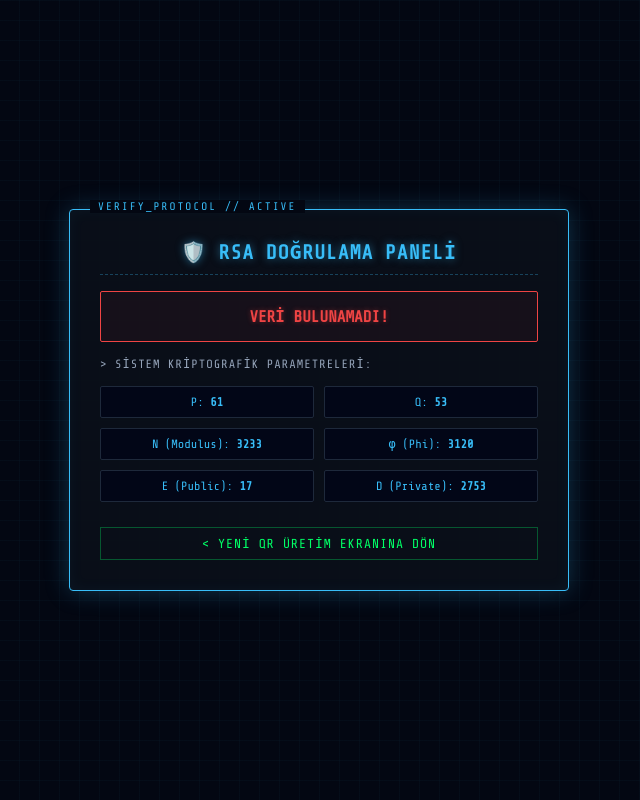
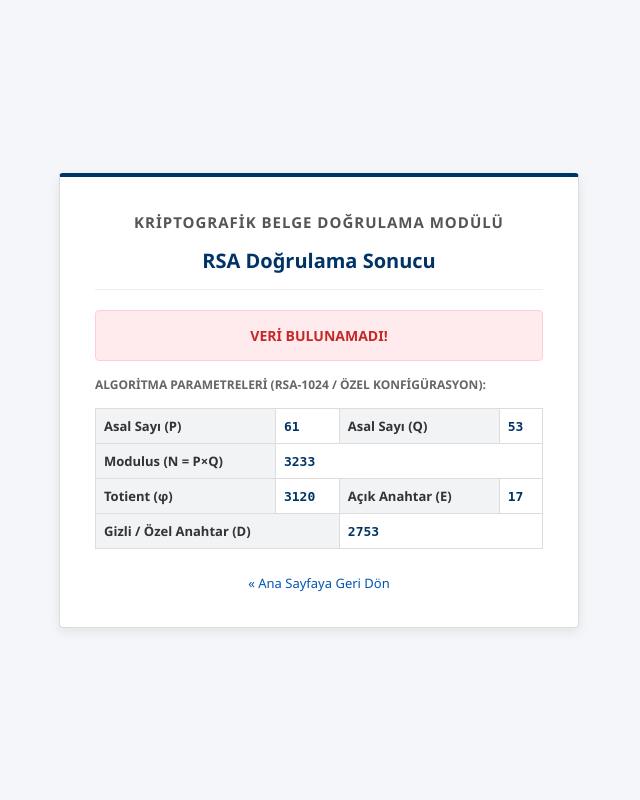
Before and after one commit to Ef3Be/vigilant-meme, a Flask app: page /coz in a window 1280 px wide. Shown: the whole page, without its empty margins (321-961 px from the left). Run offline with Flask 3, Linux system fonts and the light colour scheme.

Commit message:
Update solve.html

```diff
--- a/templates/solve.html
+++ b/templates/solve.html
@@ -3,162 +3,155 @@
 <head>
     <meta charset="UTF-8">
     <meta name="viewport" content="width=device-width, initial-scale=1.0">
-    <title>RSA // DECRYPT_VERIFY_NODE</title>
+    <title>T.C. TÜBİTAK - Resmi Belge Doğrulama Portalı</title>
     <style>
-        @import url('https://fonts.googleapis.com/css2?family=Share+Tech+Mono&display=swap');
-
         body {
-            background-color: #030712;
-            color: #38bdf8;
-            font-family: 'Share Tech Mono', monospace;
+            font-family: 'Segoe UI', Tahoma, Geneva, Verdana, sans-serif;
+            background-color: #f4f6f9;
+            color: #333;
             display: flex;
             justify-content: center;
             align-items: center;
             min-height: 100vh;
             margin: 0;
-            background-image:
-                linear-gradient(rgba(56, 189, 248, 0.03) 1px, transparent 1px),
-                linear-gradient(90deg, rgba(56, 189, 248, 0.03) 1px, transparent 1px);
-            background-size: 20px 20px;
         }
 
-        .terminal-box {
-            background: rgba(10, 15, 25, 0.95);
-            border: 1px solid #38bdf8;
-            box-shadow: 0 0 25px rgba(56, 189, 248, 0.25), inset 0 0 15px rgba(56, 189, 248, 0.05);
-            padding: 30px;
+        .portal-card {
+            background: #ffffff;
+            border: 1px solid #dcdcdc;
+            border-top: 4px solid #003366;
+            box-shadow: 0 4px 12px rgba(0,0,0,0.08);
+            padding: 35px;
             border-radius: 4px;
             width: 100%;
-            max-width: 500px;
+            max-width: 520px;
             box-sizing: border-box;
-            position: relative;
         }
 
-        .terminal-box::before {
-            content: "VERIFY_PROTOCOL // ACTIVE";
-            position: absolute;
-            top: -10px;
-            left: 20px;
-            background: #030712;
-            padding: 0 8px;
-            font-size: 11px;
-            color: #38bdf8;
-            letter-spacing: 2px;
+        .header-logo {
+            text-align: center;
+            margin-bottom: 15px;
+        }
+
+        .header-logo h1 {
+            font-size: 15px;
+            color: #555;
+            margin: 0;
+            text-transform: uppercase;
+            letter-spacing: 1px;
         }
 
         h2 {
-            color: #38bdf8;
-            text-transform: uppercase;
+            color: #003366;
             font-size: 20px;
-            margin-top: 0;
-            text-shadow: 0 0 8px rgba(56, 189, 248, 0.5);
-            border-bottom: 1px dashed rgba(56, 189, 248, 0.3);
-            padding-bottom: 10px;
-            letter-spacing: 1px;
             text-align: center;
+            margin-top: 5px;
+            margin-bottom: 20px;
+            border-bottom: 1px solid #eee;
+            padding-bottom: 15px;
         }
 
         .section-title {
             font-size: 12px;
-            color: #94a3b8;
+            font-weight: 600;
+            color: #666;
             text-transform: uppercase;
             margin-top: 15px;
             margin-bottom: 5px;
-            letter-spacing: 1px;
         }
 
-        .data-display {
-            background: #020617;
-            border: 1px solid #1e293b;
+        .data-box {
+            background: #f8f9fa;
+            border: 1px solid #ddd;
             padding: 10px;
             font-size: 13px;
-            color: #cbd5e1;
+            color: #444;
             word-break: break-all;
-            border-radius: 2px;
+            border-radius: 3px;
+            font-family: monospace;
         }
 
         .success-box {
             margin-top: 15px;
-            background: rgba(0, 255, 102, 0.05);
-            border: 1px solid #00ff66;
+            background: #e8f5e9;
+            border: 1px solid #c8e6c9;
             padding: 15px;
-            border-radius: 2px;
-            box-shadow: 0 0 10px rgba(0, 255, 102, 0.15);
+            border-radius: 4px;
             text-align: center;
         }
 
         .success-label {
-            font-size: 11px;
-            color: #00ff66;
+            font-size: 12px;
+            color: #2e7d32;
+            font-weight: bold;
             text-transform: uppercase;
-            letter-spacing: 1px;
             margin-bottom: 5px;
         }
 
         .success-text {
-            font-size: 22px;
-            color: #00ff66;
+            font-size: 20px;
+            color: #1b5e20;
             font-weight: bold;
-            text-shadow: 0 0 8px rgba(0, 255, 102, 0.6);
             word-break: break-all;
         }
 
         .error-box {
             margin-top: 15px;
-            background: rgba(239, 68, 68, 0.05);
-            border: 1px solid #ef4444;
+            background: #ffebee;
+            border: 1px solid #ffcdd2;
             padding: 15px;
-            border-radius: 2px;
-            color: #ef4444;
+            border-radius: 4px;
+            color: #c62828;
             text-align: center;
             font-weight: bold;
-            text-shadow: 0 0 5px rgba(239, 68, 68, 0.4);
+            font-size: 14px;
         }
 
-        .params-grid {
-            display: grid;
-            grid-template-columns: 1fr 1fr;
-            gap: 10px;
+        .params-table {
+            width: 100%;
+            border-collapse: collapse;
             margin-top: 15px;
+            font-size: 13px;
         }
 
-        .param-item {
-            background: #020617;
-            border: 1px solid #1e293b;
+        .params-table th, .params-table td {
+            border: 1px solid #ddd;
             padding: 8px;
-            font-size: 12px;
-            text-align: center;
-            border-radius: 2px;
+            text-align: left;
         }
 
-        .param-item span {
-            color: #38bdf8;
-            font-weight: bold;
+        .params-table th {
+            background-color: #f1f3f5;
+            color: #333;
+            font-weight: 600;
         }
 
-        .nav-link {
+        .params-table td span {
+            font-weight: bold;
+            color: #003366;
+            font-family: monospace;
+        }
+
+        .footer-link {
             display: block;
             margin-top: 25px;
             text-align: center;
-            color: #00ff66;
+            color: #0056b3;
             text-decoration: none;
             font-size: 13px;
-            letter-spacing: 1px;
-            border: 1px solid rgba(0, 255, 102, 0.3);
-            padding: 8px;
-            transition: 0.2s;
         }
 
-        .nav-link:hover {
-            background: rgba(0, 255, 102, 0.1);
-            border-color: #00ff66;
-            box-shadow: 0 0 8px rgba(0, 255, 102, 0.3);
+        .footer-link:hover {
+            text-decoration: underline;
         }
     </style>
 </head>
 <body>
-    <div class="terminal-box">
-        <h2>🛡️ RSA DOĞRULAMA PANELİ</h2>
+    <div class="portal-card">
+        <div class="header-logo">
+            <h1>Kriptografik Belge Doğrulama Modülü</h1>
+        </div>
+        <h2>RSA Doğrulama Sonucu</h2>
 
         {% if error %}
         <div class="error-box">
@@ -168,27 +161,41 @@
 
         {% if decrypted %}
         <div class="success-box">
-            <div class="success-label">> BAŞARILI: ORİJİNAL METİN ÇÖZÜLDÜ</div>
+            <div class="success-label">✓ Belge Onaylandı (Doğrulama Başarılı)</div>
             <div class="success-text">{{ decrypted }}</div>
         </div>
         {% endif %}
 
         {% if cipher_data %}
-        <div class="section-title">> Alınan Şifreli Paket (Ciphertext):</div>
-        <div class="data-display">{{ cipher_data }}</div>
+        <div class="section-title">Şifrelenmiş Ham Veri Paketi:</div>
+        <div class="data-box">{{ cipher_data }}</div>
         {% endif %}
 
-        <div class="section-title">> Sistem Kriptografik Parametreleri:</div>
-        <div class="params-grid">
-            <div class="param-item">P: <span>61</span></div>
-            <div class="param-item">Q: <span>53</span></div>
-            <div class="param-item">N (Modulus): <span>3233</span></div>
-            <div class="param-item">φ (Phi): <span>3120</span></div>
-            <div class="param-item">E (Public): <span>17</span></div>
-            <div class="param-item">D (Private): <span>2753</span></div>
-        </div>
+        <div class="section-title">Algoritma Parametreleri (RSA-1024 / Özel Konfigürasyon):</div>
+        <table class="params-table">
+            <tr>
+                <th>Asal Sayı (P)</th>
+                <td><span>61</span></td>
+                <th>Asal Sayı (Q)</th>
+                <td><span>53</span></td>
+            </tr>
+            <tr>
+                <th>Modulus (N = P×Q)</th>
+                <td colspan="3"><span>3233</span></td>
+            </tr>
+            <tr>
+                <th>Totient (φ)</th>
+                <td><span>3120</span></td>
+                <th>Açık Anahtar (E)</th>
+                <td><span>17</span></td>
+            </tr>
+            <tr>
+                <th colspan="2">Gizli / Özel Anahtar (D)</th>
+                <td colspan="2"><span>2753</span></td>
+            </tr>
+        </table>
 
-        <a href="/" class="nav-link">< YENİ QR ÜRETİM EKRANINA DÖN</a>
+        <a href="/" class="footer-link">« Ana Sayfaya Geri Dön</a>
     </div>
 </body>
 </html>
```
